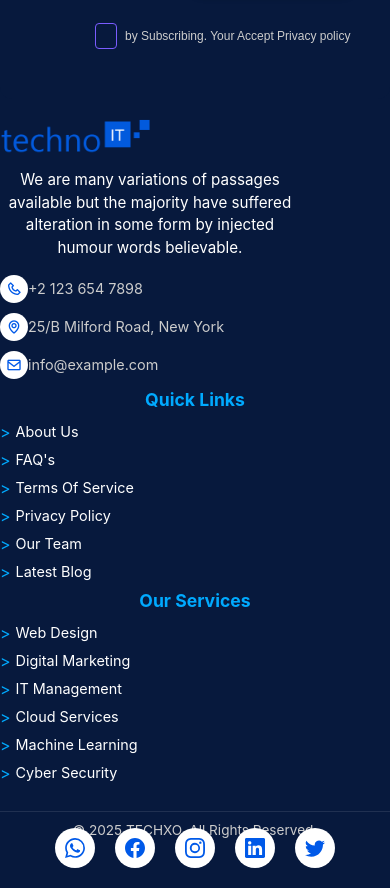
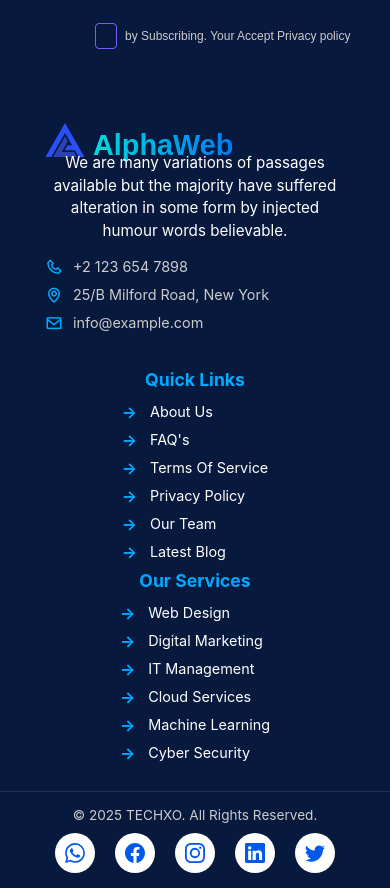
Before and after one commit to NizarDouirek/AlphaWeb, a React (Create React App) app: page / in a window 390 px wide. Shown: the part 9562-10450 px from the top of the page. Built offline with nearby package versions, Linux system fonts and the light colour scheme.

Commit message:
home/addsofiannenizar5

```diff
--- a/public/index.html
+++ b/public/index.html
@@ -4,7 +4,10 @@
     <meta charset="utf-8" />
     <link rel="icon" href="%PUBLIC_URL%/favicon.ico" />
     <!-- Boxicons CDN -->
-<link href='https://unpkg.com/boxicons@2.1.4/css/boxicons.min.css' rel='stylesheet'>
+    <link
+      href="https://unpkg.com/boxicons@2.1.4/css/boxicons.min.css"
+      rel="stylesheet"
+    />
 
     <meta name="viewport" content="width=device-width, initial-scale=1" />
     <meta name="theme-color" content="#000000" />
@@ -13,38 +16,48 @@
       content="Web site created using create-react-app"
     />
     <link rel="apple-touch-icon" href="%PUBLIC_URL%/logo192.png" />
-    <!--
-      manifest.json provides metadata used when your web app is installed on a
-      user's mobile device or desktop. See https://developers.google.com/web/fundamentals/web-app-manifest/
-    -->
     <link rel="manifest" href="%PUBLIC_URL%/manifest.json" />
-    <link href="https://cdnjs.cloudflare.com/ajax/libs/font-awesome/6.4.0/css/all.min.css" rel="stylesheet">
+    <link
+      href="https://cdnjs.cloudflare.com/ajax/libs/font-awesome/6.4.0/css/all.min.css"
+      rel="stylesheet"
+    />
 
-    <script type="module" src="https://unpkg.com/ionicons@7.1.0/dist/ionicons/ionicons.esm.js"></script>
-<script nomodule src="https://unpkg.com/ionicons@7.1.0/dist/ionicons/ionicons.js"></script>
-    <!--
-      Notice the use of %PUBLIC_URL% in the tags above.
-      It will be replaced with the URL of the `public` folder during the build.
-      Only files inside the `public` folder can be referenced from the HTML.
+    <script
+      type="module"
+      src="https://unpkg.com/ionicons@7.1.0/dist/ionicons/ionicons.esm.js"
+    ></script>
+    <script
+      nomodule
+      src="https://unpkg.com/ionicons@7.1.0/dist/ionicons/ionicons.js"
+    ></script>
 
-      Unlike "/favicon.ico" or "favicon.ico", "%PUBLIC_URL%/favicon.ico" will
-      work correctly both with client-side routing and a non-root public URL.
-      Learn how to configure a non-root public URL by running `npm run build`.
-    -->
+    <!-- 🔥 Hotjar Tracking Code -->
+    <script>
+      (function (h, o, t, j, a, r) {
+        h.hj =
+          h.hj ||
+          function () {
+            (h.hj.q = h.hj.q || []).push(arguments);
+          };
+        h._hjSettings = { hjid: 6524633, hjsv: 6 };
+        a = o.getElementsByTagName("head")[0];
+        r = o.createElement("script");
+        r.async = 1;
+        r.src = t + h._hjSettings.hjid + j + h._hjSettings.hjsv;
+        a.appendChild(r);
+      })(
+        window,
+        document,
+        "https://static.hotjar.com/c/hotjar-",
+        ".js?sv="
+      );
+    </script>
+    <!-- 🔥 End Hotjar -->
+
     <title>React App</title>
   </head>
   <body>
     <noscript>You need to enable JavaScript to run this app.</noscript>
     <div id="root"></div>
-    <!--
-      This HTML file is a template.
-      If you open it directly in the browser, you will see an empty page.
-
-      You can add webfonts, meta tags, or analytics to this file.
-      The build step will place the bundled scripts into the <body> tag.
-
-      To begin the development, run `npm start` or `yarn start`.
-      To create a production bundle, use `npm run build` or `yarn build`.
-    -->
   </body>
 </html>
--- a/src/composant/Carousel/slide.jsx
+++ b/src/composant/Carousel/slide.jsx
@@ -2,6 +2,7 @@ import React from 'react';
 import styled from 'styled-components';
 
 const Card = () => {
+
   return (
     <StyledWrapper>
       <div
--- a/src/composant/Footer/footer.css
+++ b/src/composant/Footer/footer.css
@@ -23,7 +23,7 @@
 }
 
 .footer-brand .footer-img {
-  background-image: url('/public/logo.png');
+
   background-repeat: no-repeat;
   background-size: contain;
   width: 150px;
@@ -31,6 +31,7 @@
 }
 
 .footer-brand p {
+  margin-top: -60px;
   font-size: 0.95rem;
   width: 300px;
   line-height: 1.5;
@@ -51,15 +52,12 @@
 }
 
 .footer-contact li i {
-  width: 28px;
-  height: 28px;
-  border-radius: 50%;
-  background-color: #fff;
-  color: #0059E8;
-  text-align: center;
-  line-height: 28px;
-  font-size: 1rem;
+  margin-right: 10px;
+  font-size: 18px;
+  color: #00aaff;  /* même couleur que tes liens */
+  background: none; /* supprime le cercle blanc */
 }
+
 
 .footer-column {
   flex: 1 2 180px;
@@ -83,6 +81,19 @@
   gap: 5px;
 }
 
+/* Flèches modernes devant les liens */
+.footer-column ul li::before {
+  content: "→";  /* flèche moderne */
+  margin-right: 8px;
+  color: #00aaff;
+  font-weight: bold;
+  transition: transform 0.2s ease;
+}
+
+.footer-column ul li:hover::before {
+  transform: translateX(4px); /* petit effet au hover */
+}
+
 .footer-column ul li span {
   color: #00aaff;
 }
@@ -100,44 +111,43 @@
 /* Bas du footer */
 .footer-bottom {
   margin-top: 20px;
-  padding-top: 10px;
-  text-align: center;
+  padding: 15px 20px;
+  display: flex;
+  justify-content: space-between; /* texte à gauche, icônes à droite */
+  align-items: center;
   font-size: 0.85rem;
   color: #ccc;
-  position: relative;
   border-top: 1px solid rgba(255, 255, 255, 0.1);
 }
 
 .footer-bottom-icons {
-  position: absolute;
-  right: 10px;
-  top: 29%;
-  transform: translateY(-50%);
   display: flex;
-  gap: 8px;
+  gap: 10px;
+  position: static; /* supprime absolute */
 }
+
 
 .footer-bottom-icons ul {
   list-style: none;
 }
 
 @media (max-width: 768px) {
-  .footer-newsletter-line {
+  .footer-container {
     flex-direction: column;
+    align-items: center;
     text-align: center;
   }
 
-  .footer-container {
-    flex-direction: column;
-    text-align: center;
+  .footer-contact {
+    align-items: center;
   }
 
-  .footer-bottom-icons {
-    position: static;
-    margin-top: 10px;
-    justify-content: center;
+  .footer-bottom {
+    flex-direction: column;
+    gap: 10px;
   }
 }
+
 
 @import url('https://fonts.googleapis.com/css2?family=Poppins:wght@400;600&display=swap');
 
--- a/src/composant/Footer/footer.jsx
+++ b/src/composant/Footer/footer.jsx
@@ -37,6 +37,10 @@ export default function Footer() {
         <div className="footer-container">
           {/* Colonne 1 */}
           <div className="footer-brand">
+            <div className="logo">
+        <img className="imgLogo" src="logo.svg" alt="" />
+ <a >AlphaWeb</a>
+      </div>
             <div className="footer-img"></div>
             <p>
               We are many variations of passages available but the majority have suffered alteration in some form by injected humour words believable.
@@ -52,12 +56,12 @@ export default function Footer() {
           <div className="footer-column">
             <h2>Quick Links</h2>
             <ul>
-              <li><span>&gt;</span><a href="#">About Us</a></li>
-              <li><span>&gt;</span><a href="#">FAQ's</a></li>
-              <li><span>&gt;</span><a href="#">Terms Of Service</a></li>
-              <li><span>&gt;</span><a href="#">Privacy Policy</a></li>
-              <li><span>&gt;</span><a href="#">Our Team</a></li>
-              <li><span>&gt;</span><a href="#">Latest Blog</a></li>
+              <li><a href="#">About Us</a></li>
+              <li><a href="#">FAQ's</a></li>
+              <li><a href="#">Terms Of Service</a></li>
+              <li><a href="#">Privacy Policy</a></li>
+              <li><a href="#">Our Team</a></li>
+              <li><a href="#">Latest Blog</a></li>
             </ul>
           </div>
 
@@ -65,12 +69,12 @@ export default function Footer() {
           <div className="footer-column">
             <h2>Our Services</h2>
             <ul>
-              <li><span>&gt;</span><a href="#">Web Design</a></li>
-              <li><span>&gt;</span><a href="#">Digital Marketing</a></li>
-              <li><span>&gt;</span><a href="#">IT Management</a></li>
-              <li><span>&gt;</span><a href="#">Cloud Services</a></li>
-              <li><span>&gt;</span><a href="#">Machine Learning</a></li>
-              <li><span>&gt;</span><a href="#">Cyber Security</a></li>
+              <li><a href="#">Web Design</a></li>
+              <li><a href="#">Digital Marketing</a></li>
+              <li><a href="#">IT Management</a></li>
+              <li><a href="#">Cloud Services</a></li>
+              <li><a href="#">Machine Learning</a></li>
+              <li><a href="#">Cyber Security</a></li>
             </ul>
           </div>
         </div>
--- a/src/composant/Footer/icons.jsx
+++ b/src/composant/Footer/icons.jsx
@@ -1,6 +1,7 @@
 import React from 'react';
 import styled from 'styled-components';
 import './icons.css';
+
 const Tooltip = () => {
   return (
     <StyledWrapper>
```
